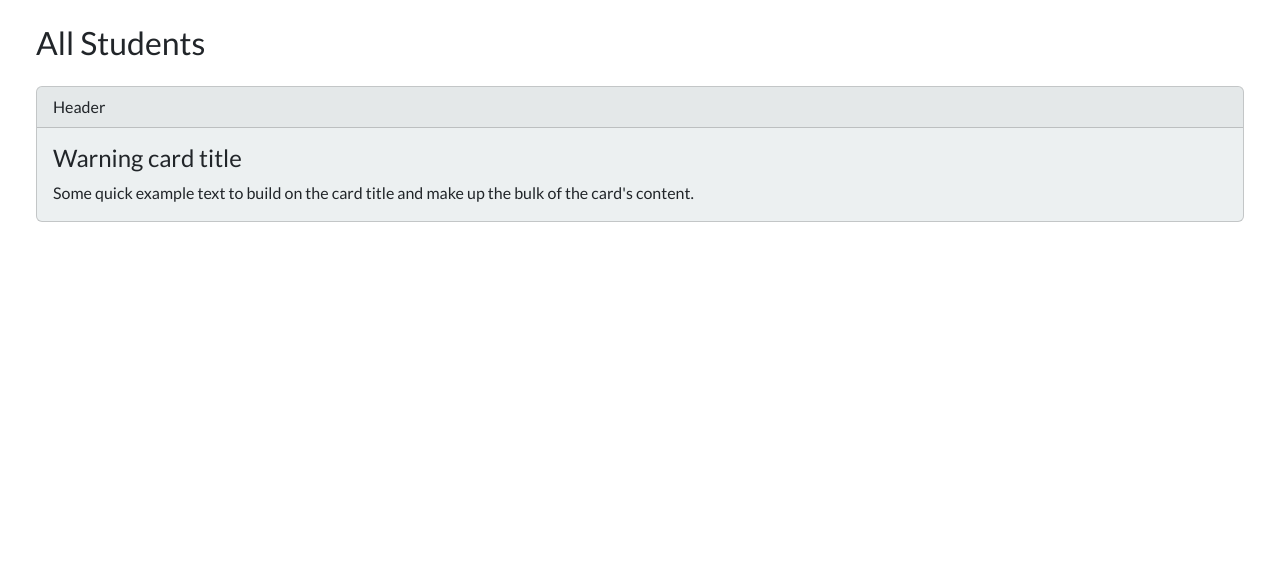
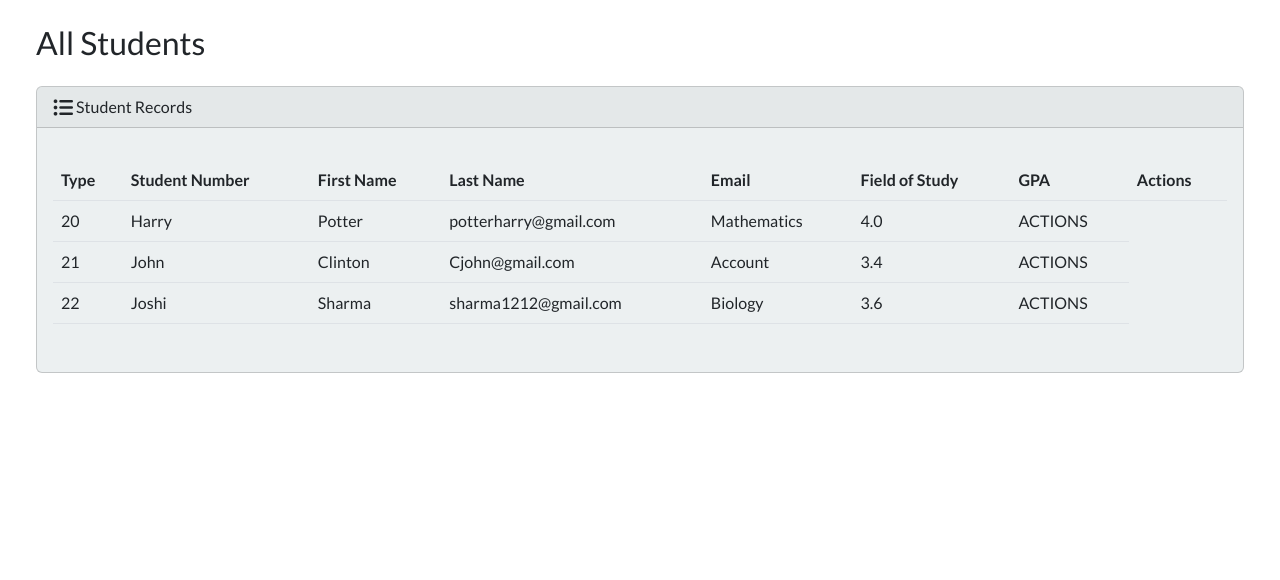
Before and after one commit to rajeshchaudhary007/Student-Management-System, a Django app: page / in a window 1280 px wide. Shown: the part 72-652 px from the top of the page. Run offline with Django 4.2, Linux system fonts and the light colour scheme; data comes from the database, SQL or seed files in the repository; some libraries are stand-ins or nearby versions.

Commit message:
added students records

```diff
--- a/students/admin.py
+++ b/students/admin.py
@@ -1,6 +1,6 @@
 from django.contrib import admin
-from .models import Students
+from .models import Student
 
 
 # Register your models here.
-admin.site.register(Students)
+admin.site.register(Student)
--- a/students/models.py
+++ b/students/models.py
@@ -1,7 +1,7 @@
 from django.db import models
 
 # Create your models here.
-class Students(models.Model):
+class Student(models.Model):
     student_number = models.PositiveIntegerField()
     first_name = models.CharField(max_length=50)
     last_name = models.CharField(max_length=50)
@@ -11,4 +11,4 @@ class Students(models.Model):
 
 
     def __str_ (self):
-        return f'Students:{self.first_name}{self.last_name}'
+        return f'Student:{self.first_name}{self.last_name}'
--- a/students/templates/students/home.html
+++ b/students/templates/students/home.html
@@ -38,13 +38,54 @@
         <h3 class="m-4">All Students</h3>
         <div class="row">
             <div class="col-12">
-                <div class="card bg-light ms-4 me-4 mb-4">
-                    <div class="card-header">Header</div>
-                    <div class="card-body">
-                      <h4 class="card-title">Warning card title</h4>
-                      <p class="card-text">Some quick example text to build on the card title and make up the bulk of the card's content.</p>
+              {%if students %}
+              <div class="card bg-light ms-4 me-4 mb-4">
+                <div class="card-header">
+                  <i class="fa-solid fa-list-ul fa-lg"></i> Student Records
+
+                </div>
+                <div class="card-body">
+                  <p class="card-text">
+                    <div class="table-responsive">
+                      <table class="table table-hover">
+                        <thead>
+                          <tr>
+                            <th scope="col">Type</th>
+                            <th scope="col">Student Number</th>
+                            <th scope="col">First Name</th>
+                            <th scope="col">Last Name</th>
+                            <th scope="col">Email</th>
+                            <th scope="col">Field of Study</th>
+                            <th scope="col">GPA</th>
+                            <th scope="col">Actions</th>
+                          </tr>
+                        </thead>
+                        <tbody>
+                          {%for student in students%}
+                          <tr>
+
+                              <td>{{student.student_number}}</td>
+                              <td>{{student.first_name}}</td>
+                              <td>{{student.last_name}}</td>
+                              <td>{{student.email}}</td>
+                              <td>{{student.field_of_study}}</td>
+                              <td>{{student.gpa}}</td>
+                              <td>ACTIONS</td>
+                          </tr>
+                          {%endfor%}
+                        </tbody>
+                      </table>
                     </div>
-                  </div>
+
+                  </p>
+                </div>
+              </div>
+
+              {%else%}
+              <h5 class="alert alert-primary ms-4 me-4">No Students Records</h5>
+
+              {%endif%}
+
             </div>
         </div>
       </div>
--- a/students/views.py
+++ b/students/views.py
@@ -1,6 +1,6 @@
 from django.shortcuts import render
-from .models import Students
+from .models import Student
 # Create your views here.
 def home(request):
-    student = Students.objects.all()
-    return render(request, 'students/home.html',{'studnet':student})
+    students = Student.objects.all()
+    return render(request, 'students/home.html',{'students':students})
```
Also changed, not shown: db.sqlite3.
